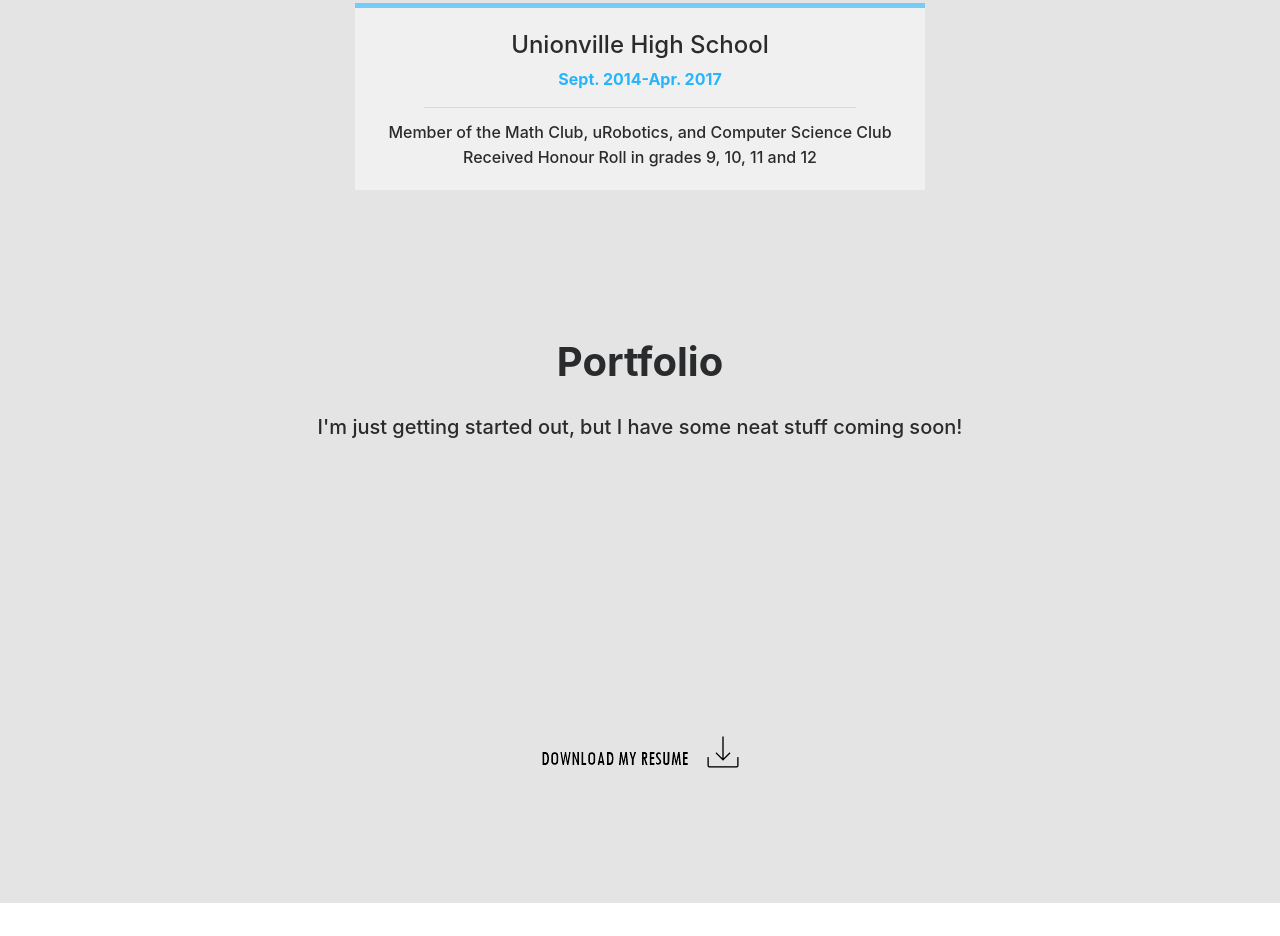
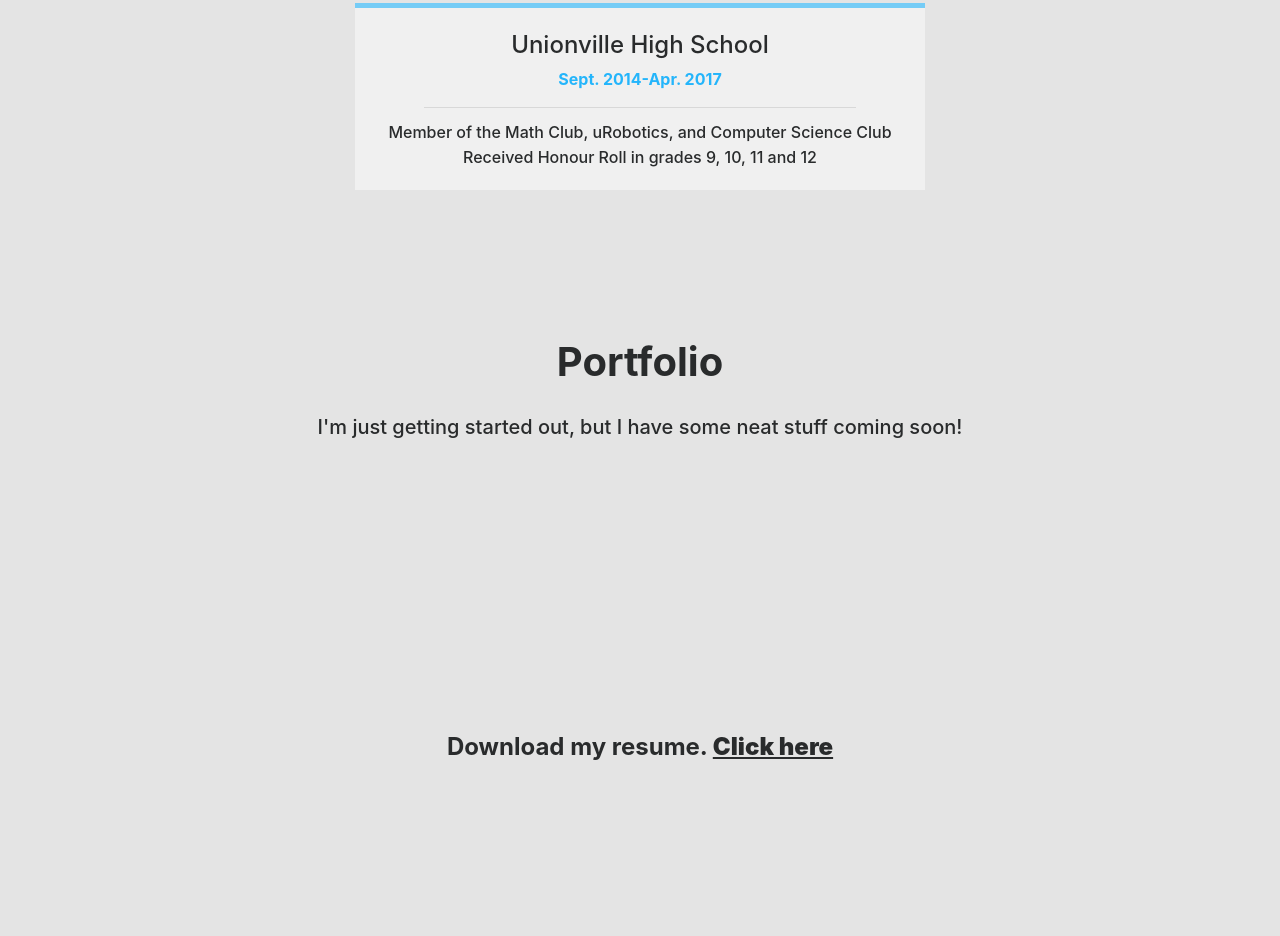
Before and after one commit to vikrumpain/vikrumpain.github.io, a plain HTML site: page index.html in a window 1280 px wide. Shown: the part 2052-2988 px from the top of the page. Before the commit the page ends 2955 px from the top, so only its background shows below. Drawn offline with nearby package versions, Linux system fonts and the light colour scheme; some packages are replaced by stand-ins of ours; a script that the page names is missing.

Commit message:
2nd upload
fixing download button

```diff
--- a/index.html
+++ b/index.html
@@ -130,7 +130,7 @@ $(document).ready(function() {
             <div class="container">
                 <div class="row">
                 <div class="col-md-10 offset-md-1">
-                    <img  class="resume" id="resume" src="images/button2.png">
+                    <h4  class="resu"><b>Download my resume. <b class="resume"> Click here</b></b></h4>
                     </div>
                 </div>
       </div>
--- a/style.css.css
+++ b/style.css.css
@@ -102,8 +102,7 @@ body{
     text-align: center;
 }
 .resume{
-    position: absolute;
-
+        text-decoration-line: underline;
 }
 .cas{
     max-width: 100%;
@@ -116,11 +115,8 @@ body{
     margin-left: 45px;
     width: 50px;
 }
-.resume{
-position: absolute;
-    margin: auto;
-    left: 0;
-    right: 0;
+.resu{
+text-align: center;
 }
 @media (max-width: 767px){
     .cas {
```
